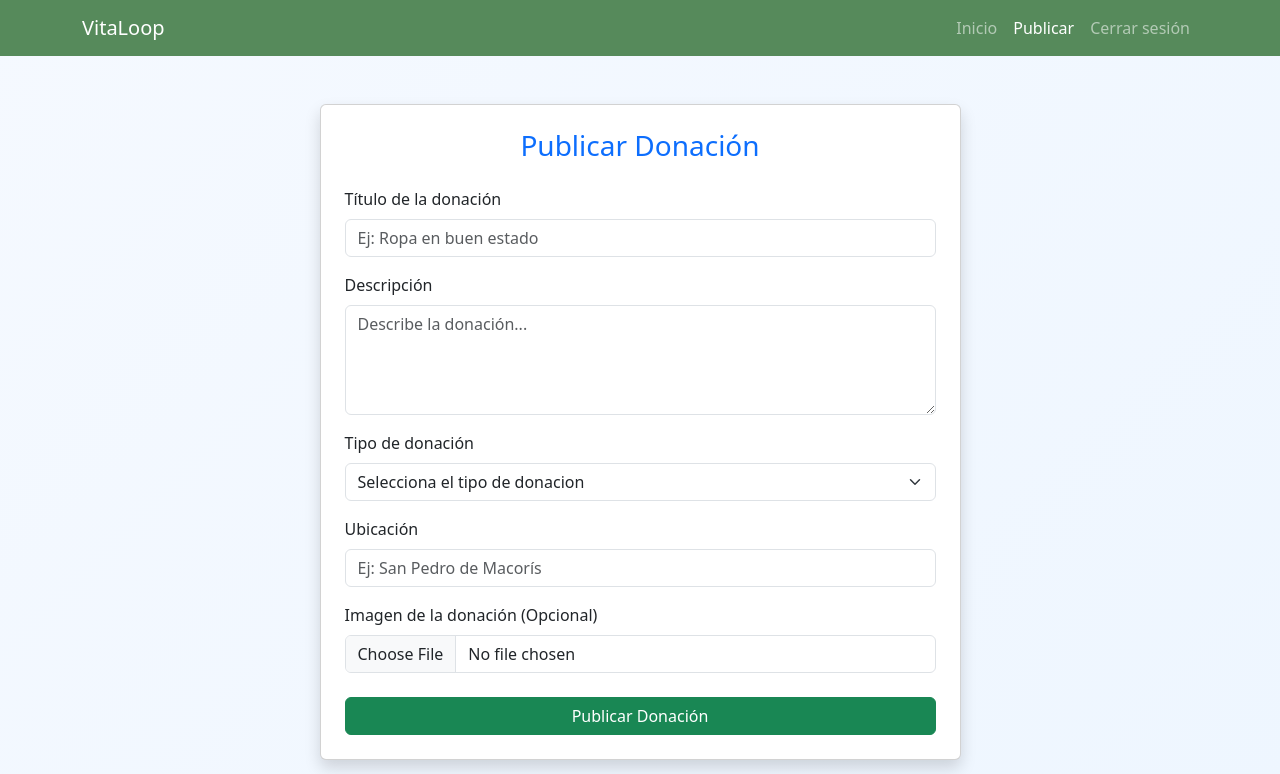
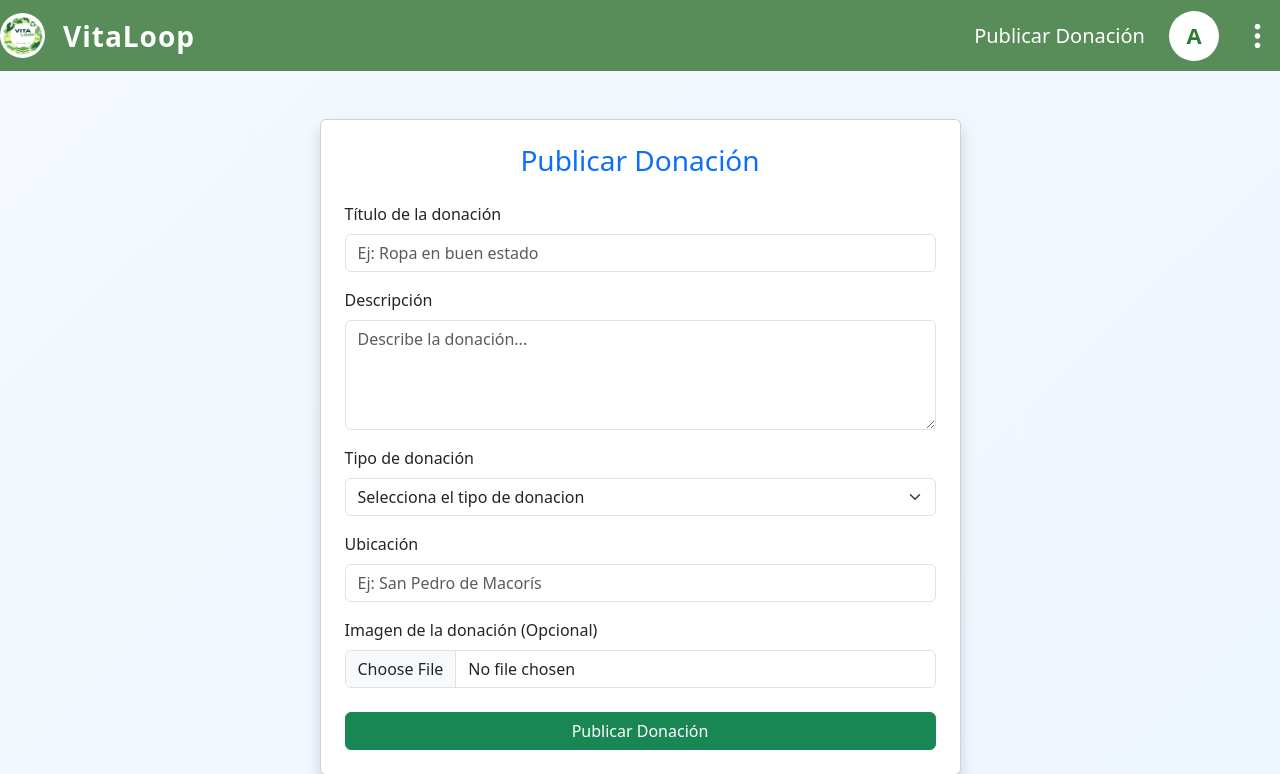
Before and after one commit to lilixoxo05/proyecto, a Python web app: template templates/publicidad_donaciones.html in a window 1280 px wide. Shown: the top 774 px of the page. Run offline with Jinja, Linux system fonts and the light colour scheme; the template is opened without the code that fills it, so the values that code supplies are empty.

Commit message:
mas cambios
......

```diff
--- a/static/styles.css
+++ b/static/styles.css
@@ -6,9 +6,54 @@
     object-fit: contain;
     margin-right: 10px;
 }
+.navbar-vitaloop{
 
-.navbar-vitaloop{
-    background: rgb(86, 138, 91);
+    background:rgb(88,140,88);
+
+
+
+}
+
+.btn-light{
+
+    font-weight:600;
+
+    border-radius:30px;
+
+    padding:8px 20px;
+
+}
+
+.dropdown button{
+
+    border-radius:50%;
+
+    width:45px;
+
+    height:45px;
+
+}
+
+.dropdown-item:hover{
+
+    background:rgb(88,140,88);
+
+    color:white;
+
+}
+
+
+.logo-nav{
+    width:45px;
+    height:45px;
+    border-radius:50%;
+}
+
+.nombre-logo{
+    font-size:28px;
+    font-weight:bold;
+    color:white;
+    letter-spacing:1px;
 }
 
 .info-card:hover{
@@ -80,3 +125,77 @@ background: linear-gradient(135deg,#f5f9ff,#eef6ff);
     background: #6272cf;
     color: white;
 }
+
+
+/* Publicar Donación */
+
+.nav-publicar{
+    color:#fff;
+    text-decoration:none;
+    font-size:20px;
+    font-weight:500;
+    transition:.3s;
+}
+
+.nav-publicar:hover{
+    color:#d8ffd9;
+}
+
+/* Perfil */
+
+.perfil{
+    width:50px;
+    height:50px;
+    border-radius:50%;
+    background:#fff;
+    color:#2E7D32;
+    display:flex;
+    justify-content:center;
+    align-items:center;
+    font-size:22px;
+    font-weight:700;
+    cursor:pointer;
+    transition:.3s;
+}
+
+.perfil:hover{
+    transform:scale(1.05);
+}
+
+/* Tres puntos */
+
+.btn-menu{
+    border:none;
+    background:transparent;
+    color:#fff;
+    font-size:30px;
+    cursor:pointer;
+    padding:0;
+    transition:.3s;
+}
+
+.btn-menu:hover{
+    color:#d8ffd9;
+}
+
+/* Menú */
+
+.dropdown-menu{
+    border:none;
+    border-radius:15px;
+    overflow:hidden;
+}
+
+.dropdown-item{
+    padding:12px 18px;
+    font-size:16px;
+}
+
+.dropdown-item:hover{
+    background:#E8F5E9;
+}
+
+.navbar-brand{
+    margin-right: auto;
+    margin-left: 0;
+}
--- a/templates/publicidad_donaciones.html
+++ b/templates/publicidad_donaciones.html
@@ -4,55 +4,67 @@
     <meta charset="UTF-8">
     <meta name="viewport" content="width=device-width, initial-scale=1.0">
     <title>VitaLoop - Publicar Donación</title>
-
     <link rel="stylesheet" href="{{ url_for('static', filename='styles.css') }}">
-
     <link href="https://cdn.jsdelivr.net/npm/bootstrap@5.3.7/dist/css/bootstrap.min.css"
         rel="stylesheet">
+    <link rel="stylesheet"
+    href="https://cdn.jsdelivr.net/npm/bootstrap-icons@1.11.3/font/bootstrap-icons.min.css">
 </head>
 <body class="bg-light">
 
 <!-- NAVBAR -->
 <nav class="navbar navbar-expand-lg navbar-dark navbar-vitaloop">
-    <div class="container">
+    <div class="d-flex align-items-center w-100">
 
-        <a class="navbar-brand" href="{{ url_for('inicio') }}">
-            VitaLoop
+    <!-- Logo -->
+    <a class="navbar-brand d-flex align-items-center me-auto"
+       href="{{ url_for('inicio') }}">
+        <img src="{{ url_for('static', filename='img/logo.jpeg') }}"
+        alt="Logo VitaLoop"
+            class="logo-nav">
+
+        <span class="ms-2 nombre-logo">VitaLoop</span>
     </a>
 
-        <button class="navbar-toggler"
-                type="button"
-                data-bs-toggle="collapse"
-                data-bs-target="#menu">
-            <span class="navbar-toggler-icon"></span>
+    <!-- Publicar -->
+    <a href="{{ url_for('publicar') }}" class="nav-publicar me-4">
+        Publicar Donación
+    </a>
+
+    <!-- Perfil -->
+    <div class="perfil me-3">
+        A
+    </div>
+
+    <!-- Menú -->
+    <div class="dropdown">
+        <button class="btn-menu" type="button" data-bs-toggle="dropdown">
+            <i class="bi bi-three-dots-vertical"></i>
         </button>
 
-        <div class="collapse navbar-collapse" id="menu">
-            <ul class="navbar-nav ms-auto">
-
-                <li class="nav-item">
-                    <a class="nav-link"
-                       href="{{ url_for('inicio') }}">
-                        Inicio
+        <ul class="dropdown-menu dropdown-menu-end shadow">
+            <li>
+                <a class="dropdown-item" href="{{ url_for('inicio') }}">
+                    <i class="bi bi-house me-2"></i>Inicio
                 </a>
             </li>
 
-                <li class="nav-item">
-                    <a class="nav-link active"
-                       href="{{ url_for('publicar') }}">
-                        Publicar
+            <li>
+                <a class="dropdown-item" href="#nosotros">
+                    <i class="bi bi-people me-2"></i>Nosotros
                 </a>
             </li>
 
-                <li class="nav-item">
-                    <a class="nav-link"
-                       href="{{ url_for('login') }}">
-                        Cerrar sesión
+            <li><hr class="dropdown-divider"></li>
+
+            <li>
+                <a class="dropdown-item text-danger" href="{{ url_for('login') }}">
+                    <i class="bi bi-box-arrow-right me-2"></i>Cerrar sesión
                 </a>
             </li>
-
         </ul>
     </div>
+
 </div>
 </nav>
 
```
Also changed, not shown: templates/inicio.html (+39 -23 lines). Lines whose indentation alone changed are shown as unchanged.
